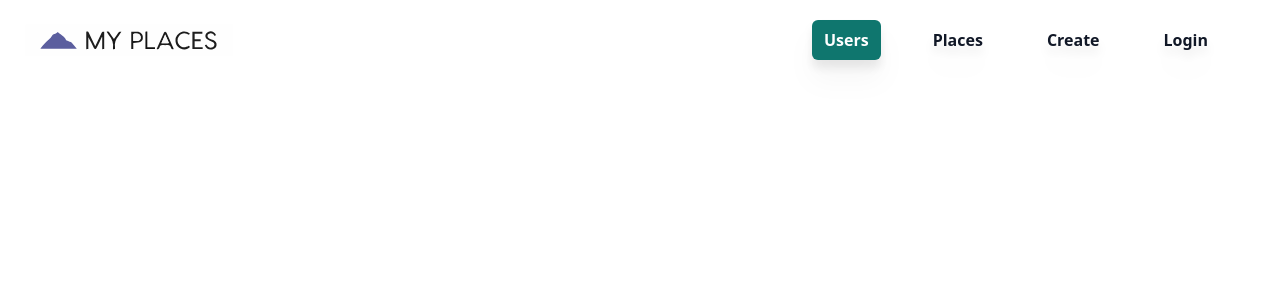
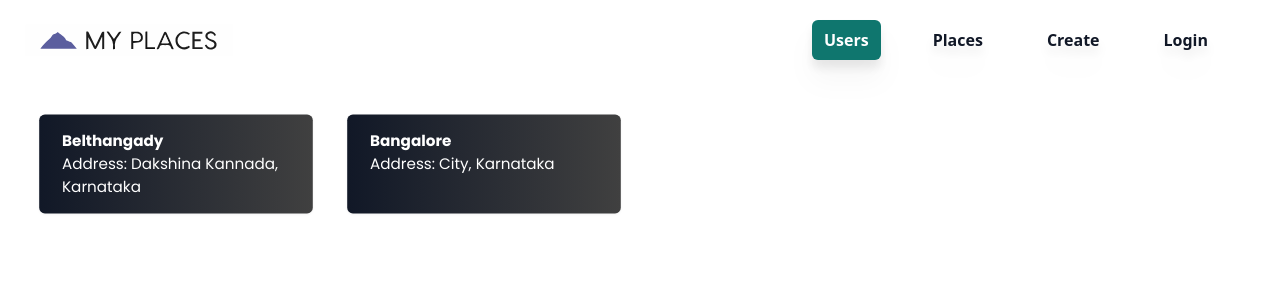
Before and after one commit to nidhish-nayak/crud-places-app, a React (Vite) app in the folder client/: page /u1/places in a window 1280 px wide. Shown: the top 300 px of the page. Built offline with nearby package versions, Linux system fonts and the light colour scheme.

Commit message:
Added Card component for reusability

```diff
--- a/client/src/places/components/PlaceItem.component.jsx
+++ b/client/src/places/components/PlaceItem.component.jsx
@@ -1,8 +1,13 @@
 const PlaceItem = (props) => {
     return (
-        <div>
-            {props.name}
-        </div>
+        <li className="w-64 m-2 text-white transition-all ease-linear scale-95 rounded-md cursor-pointer duration-250 drop-shadow-sm bg-gradient-to-r from-gray-900 to-neutral-700 sm:w-72 hover:drop-shadow-2xl hover:scale-100">
+            <div className="flex items-center justify-start p-4">
+                <div className="px-2 font-poppins">
+                    <p className="font-bold">{props.title}</p>
+                    <p>{props.description}</p>
+                </div>
+            </div>
+        </li>
     )
 }
 
--- a/client/src/places/components/PlaceList.component.jsx
+++ b/client/src/places/components/PlaceList.component.jsx
@@ -9,7 +9,7 @@ const PlaceList = (props) => {
         )
     } else
         return (
-            <div>
+            <ul className='grid justify-center md:m-2 md:p-1 lg:m-4 lg:p-2 2xl:grid-cols-5 xl:grid-cols-4 lg:grid-cols-3 md:grid-cols-2 sm:grid-cols-1'>
                 {props.items.map(place =>
                     <PlaceItem
                         key={place.id}
@@ -22,7 +22,7 @@ const PlaceList = (props) => {
                         coordinates={place.coordinates}
                     />
                 )}
-            </div>
+            </ul>
         )
 }
 
--- a/client/src/places/pages/UserPlace.pages.jsx
+++ b/client/src/places/pages/UserPlace.pages.jsx
@@ -4,13 +4,13 @@ const UserPlace = () => {
     const PLACES = [
         {
             id: 1,
-            name: "Belthangady",
-            detail: "Address: Dakshina Kannada, Karnataka"
+            title: "Belthangady",
+            description: "Address: Dakshina Kannada, Karnataka"
         },
         {
             id: 2,
-            name: "Bangalore",
-            detail: "Address: City, Karnataka"
+            title: "Bangalore",
+            description: "Address: City, Karnataka"
         }
     ];
 
```
Also changed, not shown: client/src/shared/components/Card.component.jsx (added), client/src/shared/pages/CardContainer.component.jsx (added).
